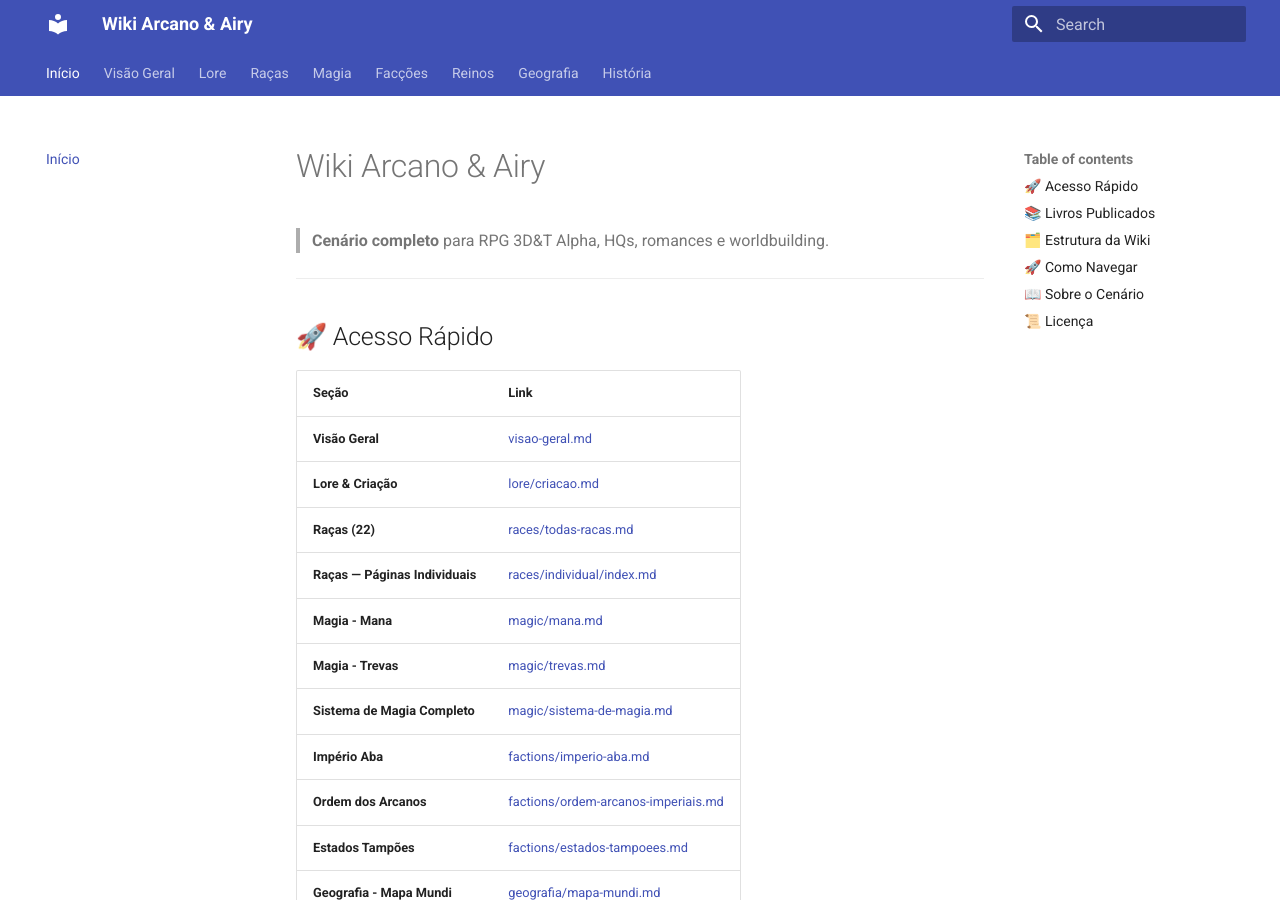
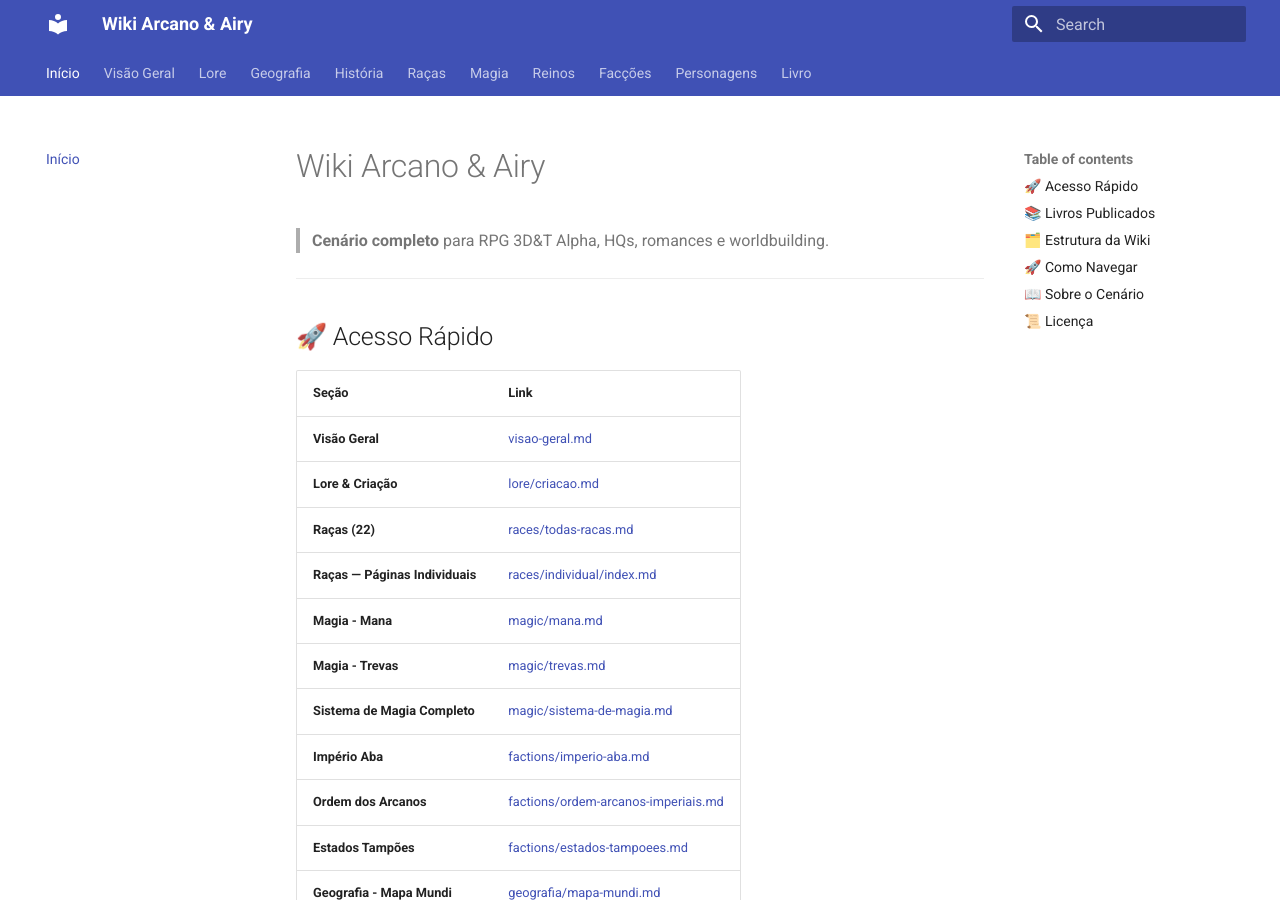
Before and after one commit to M4T4R0/wiki-arcano, an MkDocs documentation site: the page built from docs/index.md, in a window 1280 px wide and 900 px high. Built offline with MkDocs 1.6.1 and Material for MkDocs 9.7.7, drawn with Linux system fonts in a browser that asks for light colours; part of the change alters nothing that is shown.

Commit message:
Atualiza mkdocs.yml com reinos, racas, faccoes e personagens

```diff
--- a/mkdocs.yml
+++ b/mkdocs.yml
@@ -19,14 +19,38 @@ nav:
   - Visão Geral: visao-geral.md
   - Lore:
     - Criação: lore/criacao.md
+  - Geografia:
+    - Regiões: geografia/regioes/index.md
+    - Mapa Mundi: geografia/mapa-mundi.md
+  - História:
+    - Eras: history/timeline.md
+    - Timeline: history/eras.md
   - Raças:
     - Todas as Raças: races/todas-racas.md
+    - Os Povos: races/individual/os-povos.md
+    - Icamiabas: races/individual/as-icamiabas.md
+    - Gnól: races/individual/gnól.md
+    - Goblinoides: races/individual/goblinoides.md
+    - Licantropos: races/individual/licantropos.md
+    - Meio-Anão: races/individual/meio-anão.md
+    - Meio-Elfos: races/individual/meio-elfos.md
+    - Meio-Orc: races/individual/meio-orc.md
+    - Minotauros: races/individual/minotauros.md
+    - Os Abaquar: races/individual/os-abaquar.md
+    - Os Anões Akitã: races/individual/os-anões-akitã.md
+    - Os Auçás: races/individual/os-auçá-1-ponto.md
+    - Os Elfos Abaré: races/individual/os-elfos-abaré.md
+    - Os Gnomos Piquira: races/individual/os-gnomos-piquira.md
+    - Os Halflings Kaapora: races/individual/os-halflings-kaapora.md
+    - Os Humanos Aba: races/individual/os-humanos-aba.md
+    - Os Kemonos Yawara: races/individual/os-kemonos-yawara-1-ponto.md
+    - Os Meio-Gigantes Anaiti: races/individual/os-meio-gigantes-anaiti.md
+    - Os Orcs Abaité: races/individual/os-orcs-abaité.md
+    - Reptantes: races/individual/reptantes.md
   - Magia:
+    - Sistema de Magia: magic/sistema-de-magia.md
     - Mana: magic/mana.md
     - Trevas: magic/trevas.md
-  - Facções:
-    - Império Aba: factions/imperio-aba.md
-    - Ordem dos Arcanos: factions/ordem-arcanos-imperiais.md
   - Reinos:
     - Ypy: locations/ypy.md
     - Kisé: locations/kise.md
@@ -57,12 +81,52 @@ nav:
     - Avista: locations/avista.md
     - Araxá: locations/araxa.md
     - Irundyna: locations/irundyna.md
-  - Geografia:
-    - Mapa Mundi: geografia/mapa-mundi.md
-  - História:
-    - Timeline: history/timeline.md
-    - Eras: history/eras.md
+  - Facções:
+    - Império Aba: factions/imperio-aba.md
+    - Ordem dos Arcanos: factions/ordem-arcanos-imperiais.md
+    - Ordem dos Senhores do Escudo: factions/ordem-senhores-escudo.md
+    - Guilda da Era: factions/guilda-era.md
+    - Estados Tampões: factions/estados-tampoees.md
+    - Cavaleiros:
+      - Visão Geral dos Cavaleiros: factions/cavaleiros.md
+      - Cavaleiros de Aurora: factions/Regimentos/aurora.md
+      - Cavaleiros do Fôlego Infernal: factions/Regimentos/folego.md
+      - Intendentes: factions/Regimentos/intendentes.md
+      - Cavaleiros do Limiar: factions/Regimentos/limiar.md
+      - Ossaria Silenciosa: factions/Regimentos/ossaria.md
+      - Cavaleiros da Vigília: factions/Regimentos/vigília.md
+  - Personagens:
+    - Visão Geral (NPCs): npcs/index.md
+    - Índice Individual: npcs/individual/index.md
+    - Arthur Áureo: npcs/individual/arthur-áureo-general-imperador.md
+    - Áureo I: npcs/individual/áureo-i-fundador-do-império.md
+    - Baley Ell: npcs/individual/baley-ell-curandeiro-do-imperador.md
+    - Belero Leroy: npcs/individual/belero-leroy-oráculo-de-moá-mago-vidente.md
+    - Casa Agar: npcs/individual/casa-agar.md
+    - Casa Kalan: npcs/individual/casa-kalan.md
+    - Dragnovith Uller: npcs/individual/dragnovith-uller-arquimago-imperial.md
+    - Elros Palantír: npcs/individual/elros-palantír-mago-glacial-abaré.md
+    - Escuridão: npcs/individual/escuridão-entidade-da-infestação.md
+    - Faraós de Ybi: npcs/individual/faraós-de-ybi.md
+    - Guarda Açã: npcs/individual/guarda-açã.md
+    - Homem-Leão: npcs/individual/homem-leão.md
+    - Huck Hor: npcs/individual/huck-hor-comandante-da-cavalaria.md
+    - Imperador Deziel Áureo: npcs/individual/imperador-deziel-áureo.md
+    - Karnos Minor: npcs/individual/karnos-minor-arquimago-faraó-de-ybi.md
+    - Luna Lin: npcs/individual/luna-lin-amazona.md
+    - Mal: npcs/individual/mal-mago-da-torre-de-obsidiana.md
+    - Meio-Elfos Caçadores: npcs/individual/meio-elfos-caçadores-de-magos-arcanos.md
+    - Misty As-La: npcs/individual/misty-as-la-arquimago-possível-mal.md
+    - Paladinos de Aisó: npcs/individual/paladinos-de-aisó.md
+    - Purpleskull Arc: npcs/individual/purpleskull-arc-mestre-das-sombras.md
+    - Rei Mictian: npcs/individual/rei-mictian-auçá.md
+    - Ror: npcs/individual/ror-general-auçá-fundador-de-naurus.md
+    - Sidius: npcs/individual/sidius-acemira-dos-auçá.md
+    - Stigin Nato: npcs/individual/stigin-nato-taverneiro-fundador.md
+    - Sucelus: npcs/individual/sucelus.md
+    - Vlad Dracul: npcs/individual/vlad-dracul.md
+  - Livro: ARCANO_COMPLETO.md
 extra:
   social:
     - icon: fontawesome/brands/github
-      link: https://github.com/M4T4R0/r2d2-brain
+      link: https://blogspot.com
```
